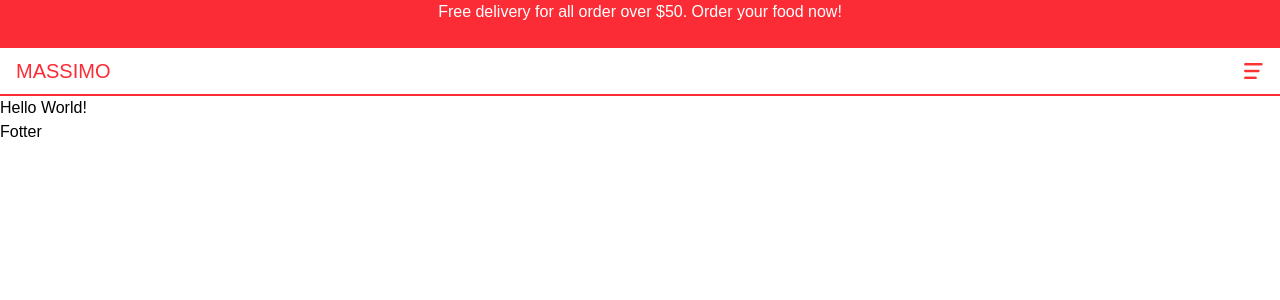
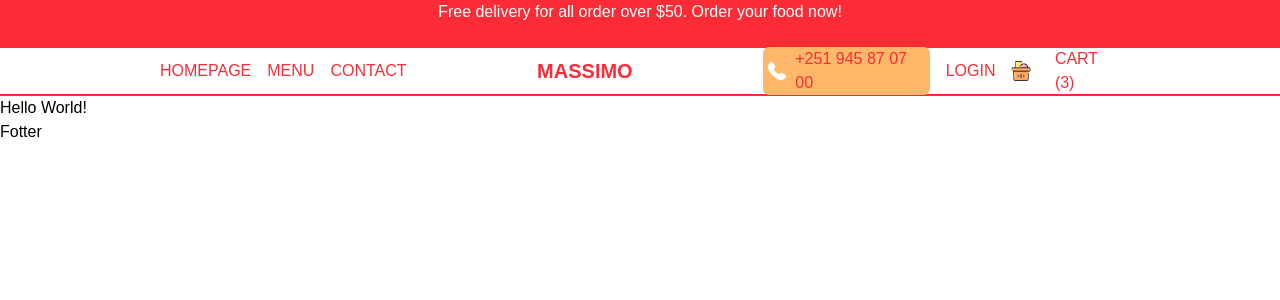
Before and after one commit to Habte121212/Food-Delivery, a Next.js app in the folder delivery/: page / in a window 1280 px wide. Shown: the top 300 px of the page. Built offline with nearby package versions, Linux system fonts and the light colour scheme.

Commit message:
header with different screen

```diff
--- a/delivery/src/components/CartIcon.tsx
+++ b/delivery/src/components/CartIcon.tsx
@@ -4,7 +4,7 @@
 const CartIcon = () => {
   return (
     <div className="flex items-center gap-4 space-x-2">
-      <div className="relative w-8 h-8">
+      <div className="relative w-8 h-8 md:w-5 md:h-5">
         <Image
           src="/cart.png"
           alt="Cart Icon"
--- a/delivery/src/components/Navbar.tsx
+++ b/delivery/src/components/Navbar.tsx
@@ -1,17 +1,38 @@
 import React from 'react'
 import Menu from './Menu'
 import Link from 'next/link'
+import CartIcon from './CartIcon'
+import Image from 'next/image'
 
 const Navbar = () => {
+  const user = false
   return (
-    <div className='h-12 flex text-red-500 items-center p-4 justify-between  border-b-2 border-b-red-500 uppercase'>
+    <div className="h-12 flex text-red-500 items-center p-4 justify-between  border-b-2 border-b-red-500 uppercase md:24 lg:px-20 xl:px-40">
+                 {/* lift link */}
+      <div className="hidden md:flex gap-4">
+        <Link href="/">HomePage</Link>
+        <Link href="/menu">Menu</Link>
+        <Link href="/">Contact</Link>
+      </div>
       {/* logo */}
-      <div className= ' text-xl'>
+      <div className=" text-xl font-bold flex-1 text-center">
         <Link href="/">Massimo</Link>
       </div>
       {/* mobile menu */}
-      <div>
+      <div className="md:hidden">
         <Menu />
+      </div>
+             {/* right link */}
+      <div className="hidden md:flex gap-4 items-center justify-end flex-1">
+        <div className='md:absolute top-3 r-2 lg:static flex items-center gap-2 cursor-pointer bg-orange-300 px-1 rounded-md'>
+          <Image src="/phone.png" alt="" width={20} height={20}/>
+          <span>+251 945 87 07 00 </span>
+        </div>
+        {!user ? (
+          <Link href="/login">Login</Link>
+        ):(
+        <Link href="/order">Oeders</Link>)}
+         <CartIcon/>
       </div>
     </div>
   )
```
